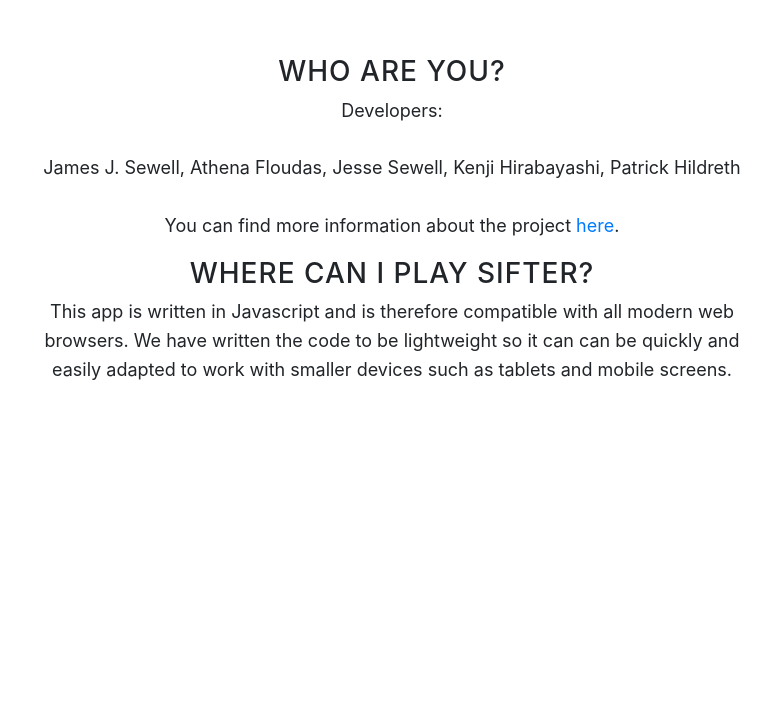
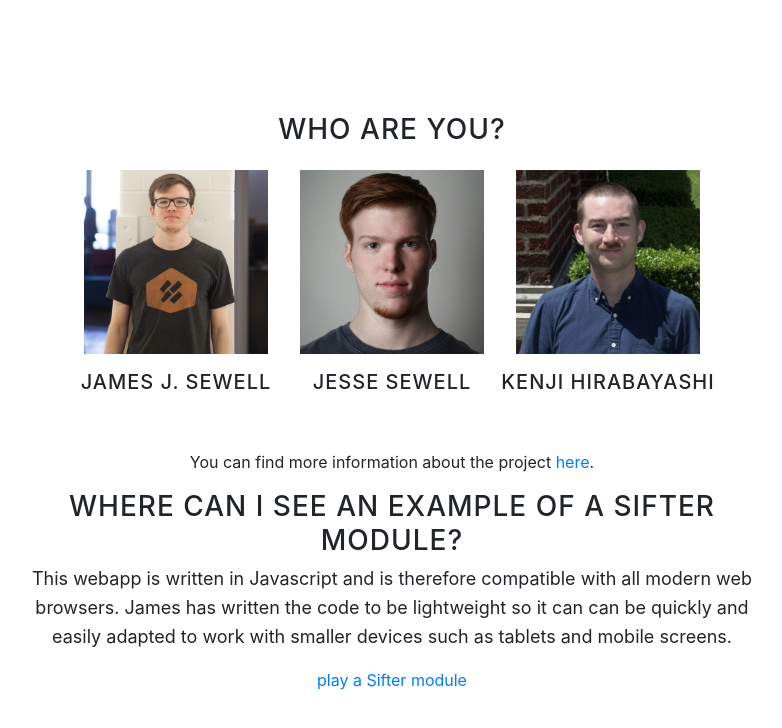
Before and after one commit to jamesjsewell/aboutsifter, a website with bundled scripts: page index.html in a window 1280 px wide. Shown: the part 1656-2384 px from the top of the page, without its empty margins (248-1030 px from the left). Before the commit the page ends 2157 px from the top, so only its background shows below. Built offline with nearby package versions, Linux system fonts and the light colour scheme.

Commit message:
updated content

```diff
--- a/index.html
+++ b/index.html
@@ -70,7 +70,7 @@
         <div class="row">
           <div class="col-lg-8 mx-auto">
             <h3>What is Sifter?</h3>
-    <p>Sifter is an application produced by a small team of five developers as part of the <a href="https://unearthed.solutions/hackathons/digital-tribes-houston/" target="_blank">Digital Tribes Hackathon</a>. We aimed to make an aptitude test for remote controllers disguised as a game. Research has suggested that gamifying the learning process can help make material more enjoyable and also cause a deeper level of understanding. </p>
+              <p>The vision for sifter is a software as a service web application that will track results analytics on the backend and on the front end test the mental abilities of prospective candidates of the IROC. This example was produced by a small team of 3 developers as part of the <a href="https://unearthed.solutions/hackathons/digital-tribes-houston/" target="_blank">Digital Tribes Hackathon</a>. We aimed to make an aptitude test for remote controllers disguised as a game. Research has suggested that gamifying the learning process can help make material more enjoyable and also cause a deeper level of understanding. </p>
               <h3>Why did you make Sifter?</h3>
               <p>When you use game-based assessments as part of your recruitment process, you’re not only identifying the best candidates quickly, accurately, and enjoyably. You’re also telling your prospective employees that you’re an innovative employer and that you care about the experience your candidates go through to become a part of your team. Candidates become immersed in the games and forget they’re completing an assessment, which means they’re less stressed, providing you with more authentic data about their performance.<br /><br />
 
@@ -88,10 +88,27 @@
         <div class="row">
           <div class="col-lg-8 mx-auto">
             <h3>Who are you?</h3>
-    <p>Developers:<br /><br />
-    James J. Sewell, Athena Floudas, Jesse Sewell, Kenji Hirabayashi, Patrick Hildreth<br /><br />You can find more information about the project <a href="https://github.com/jamesjsewell/sifter" target="_blank">here</a>.</p>
-    <h3>Where can I play Sifter?</h3>
-<p>This app is written in Javascript and is therefore compatible with all modern web browsers. We have written the code to be lightweight so it can can be quickly and easily adapted to work with smaller devices such as tablets and mobile screens.</p>
+            <div class="profiles_wrapper">
+              <div class="profile_wrapper">
+                <img class="profile_pic"src="./img/james.png" />
+                <h5 class="name_title">James J. Sewell</h5>
+              </div>
+
+              <div class="profile_wrapper">
+                <img class="profile_pic" src="./img/jesse.png" />
+                <h5 class="name_title">Jesse Sewell</h5>
+              </div>
+
+              <div class="profile_wrapper">
+                <img class="profile_pic" src="./img/kenji.png" />
+                <h5 class="name_title">Kenji Hirabayashi</h5>
+              </div>
+            </div>
+
+            <br /><br />You can find more information about the project <a href="https://github.com/jamesjsewell/sifter" target="_blank">here</a>.</p>
+            <h3>Where can I see an example of a sifter module?</h3>
+            <p>This webapp is written in Javascript and is therefore compatible with all modern web browsers. James has written the code to be lightweight so it can can be quickly and easily adapted to work with smaller devices such as tablets and mobile screens.</p>
+            <a href="https://jamesjsewell.github.io/sifter/">play a Sifter module</a>
           </div>
         </div>
       </div>
```
Also changed, not shown: css/grayscale.css (line endings or trailing spaces), css/grayscale.min.css, img/james.png (added), img/jesse.png (added), img/kenji.png (added). Lines whose indentation alone changed are shown as unchanged.
